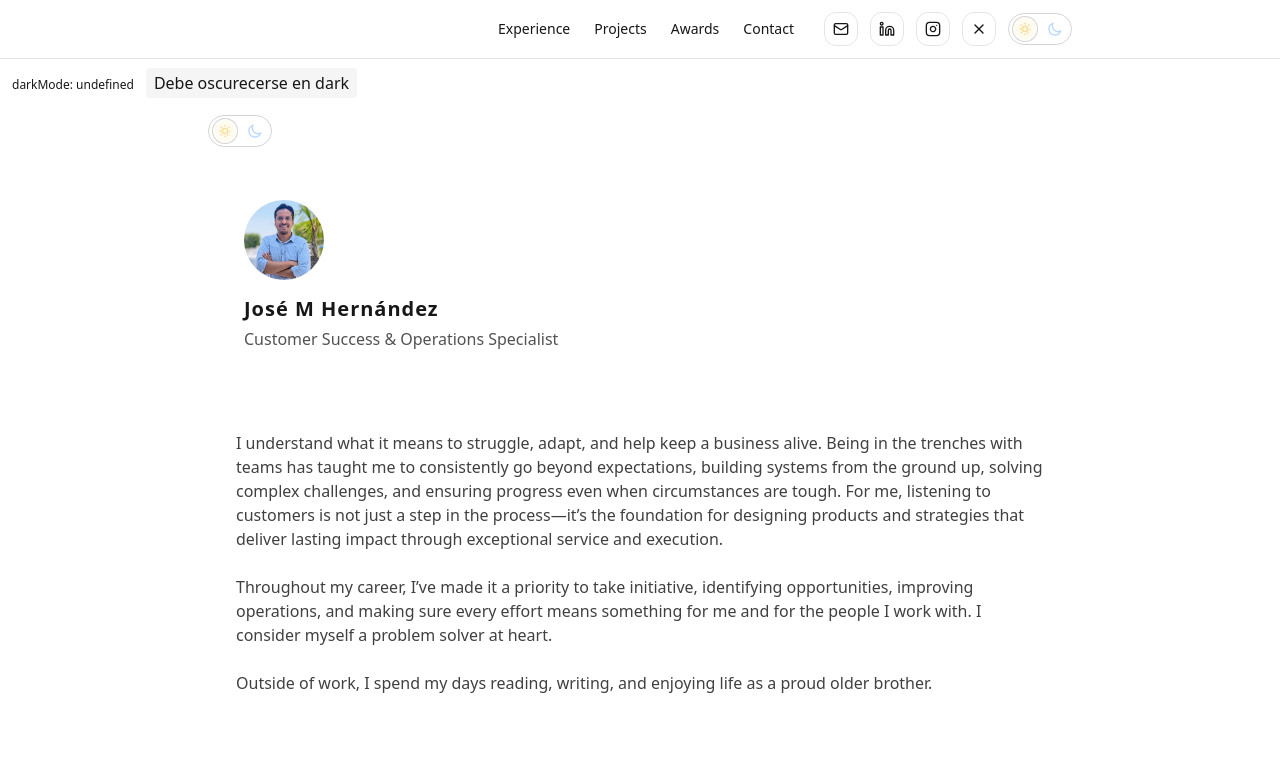
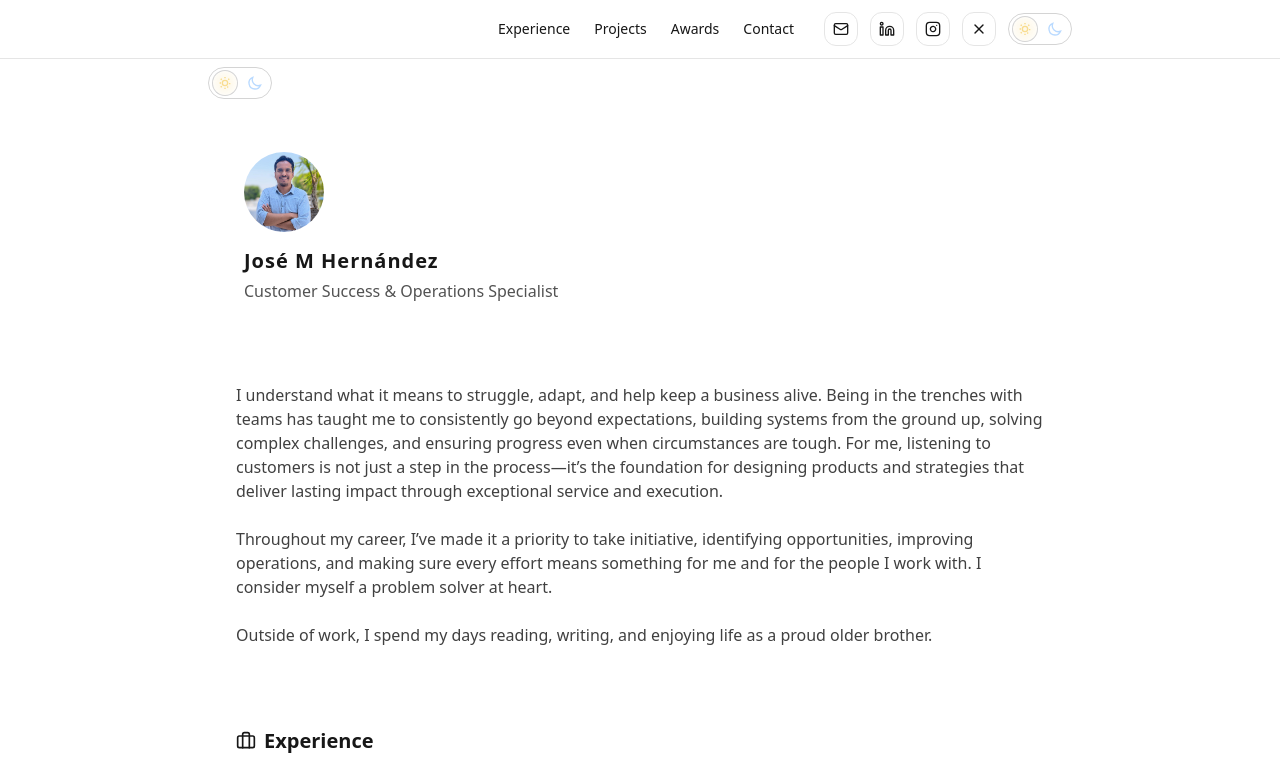
Before and after one commit to jose24xhr-sys/josemhernandez-v3, a React (Vite) app: page / in a window 1280 px wide. Shown: the top 777 px of the page. Built offline with nearby package versions, Linux system fonts and the light colour scheme.

Commit message:
Update App.jsx

```diff
--- a/src/App.jsx
+++ b/src/App.jsx
@@ -224,12 +224,6 @@ export default function App() {
               </div>
           </nav>
         </header>
-<div className="p-3">
-<span className="text-xs">darkMode: {String(darkMode)}</span>
-<span className="ml-3 rounded px-2 py-1 bg-neutral-100 dark:bg-neutral-800">
-  Debe oscurecerse en dark
-</span>
-</div>
 
 
         {/* Sentinela y toggle izquierdo cuando el hero está visible */}
```
